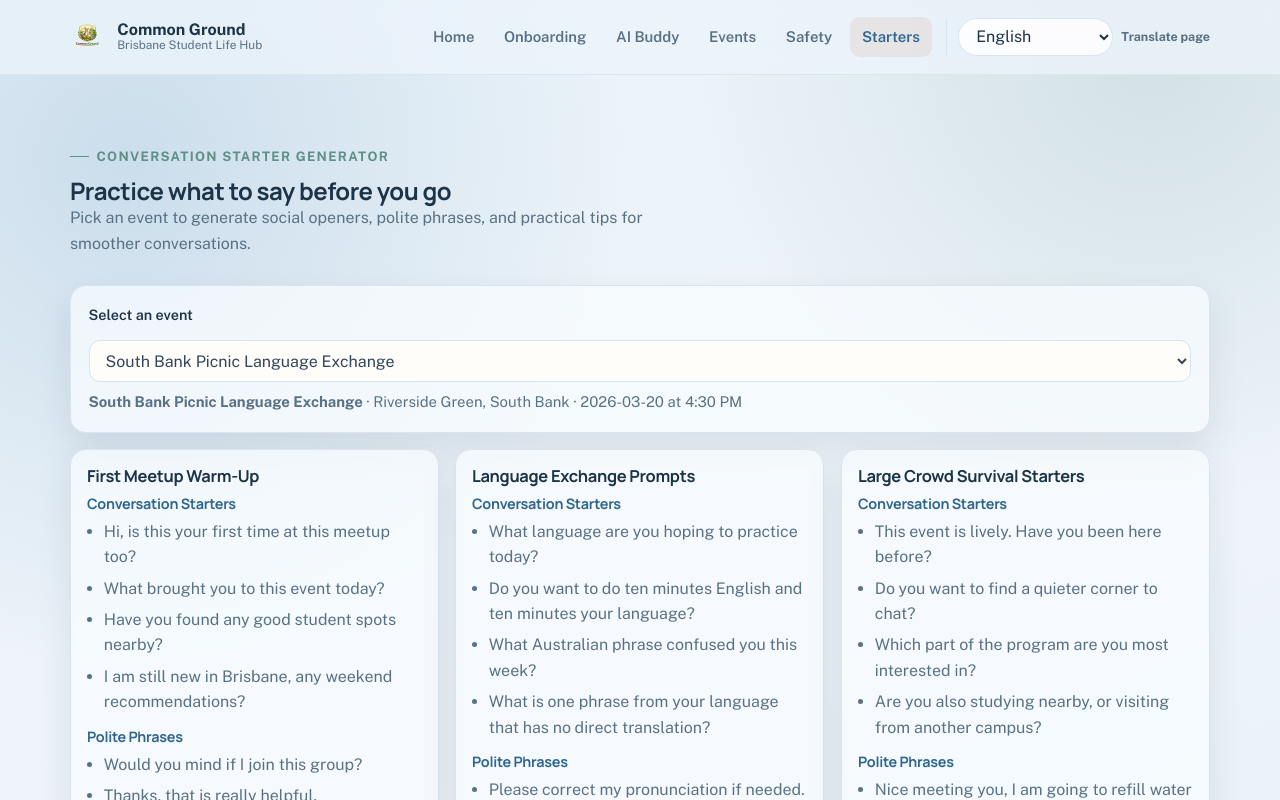
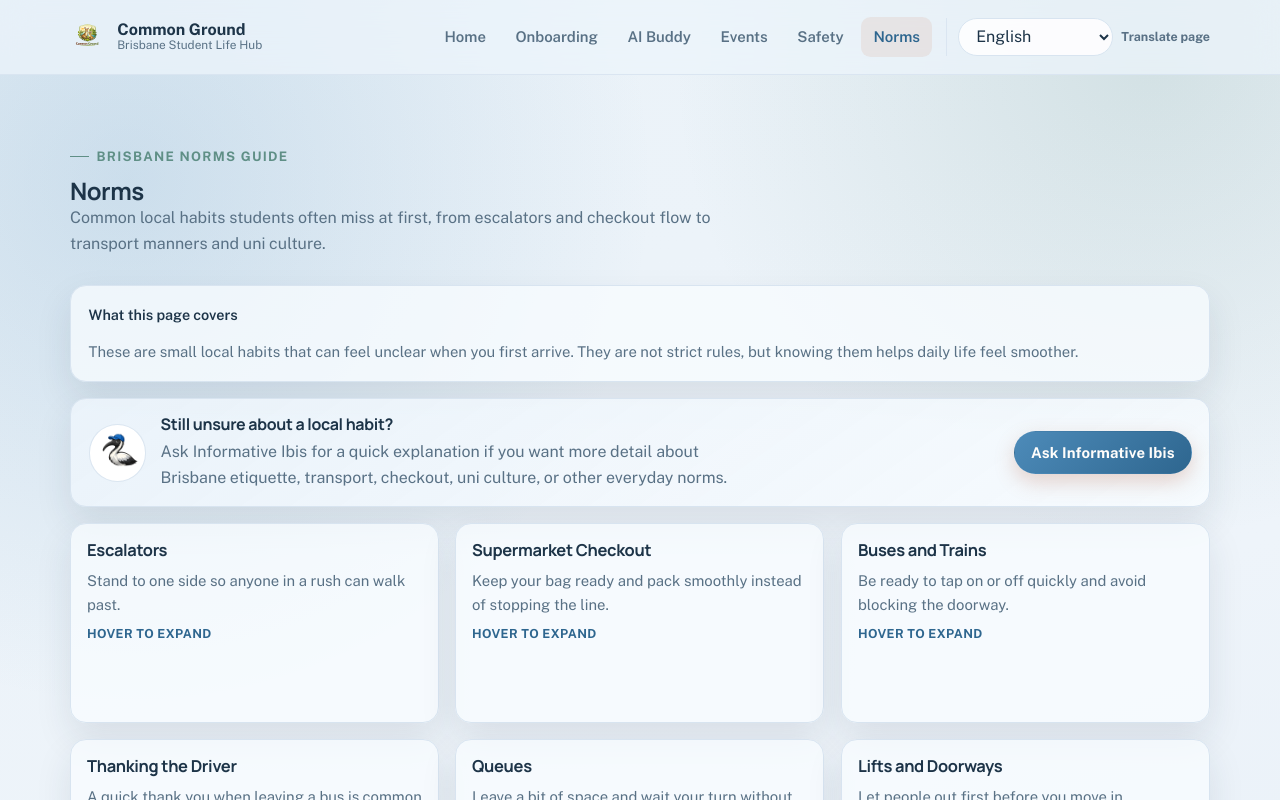
Before and after one commit to davinawuy/HackAIthon, a React (Vite) app: page /starters in a window 1280 px wide. Shown: the top 800 px of the page. Built offline with nearby package versions, Linux system fonts and the light colour scheme.

Commit message:
feat: faq display / norm display

```diff
--- a/src/components/Navbar.jsx
+++ b/src/components/Navbar.jsx
@@ -9,7 +9,7 @@ const navItems = [
   { label: 'AI Buddy', to: '/chat' },
   { label: 'Events', to: '/events' },
   { label: 'Safety', to: '/safety' },
-  { label: 'Starters', to: '/starters' },
+  { label: 'Norms', to: '/starters' },
 ]
 
 export function Navbar() {
--- a/src/components/StarterCard.jsx
+++ b/src/components/StarterCard.jsx
@@ -1,39 +1,50 @@
 import { useCursorTilt } from '../hooks/useCursorTilt'
 
-export function StarterCard({ title, starters, politePhrases, socialTips }) {
+export function StarterCard({
+  title,
+  summary,
+  sections,
+  expanded = false,
+  onExpand,
+  onCollapse,
+}) {
   const motion = useCursorTilt()
 
   return (
     <article
-      className="starter-card motion-surface"
+      className={`starter-card motion-surface ${expanded ? 'is-expanded' : ''}`.trim()}
       onMouseMove={motion.onMouseMove}
-      onMouseLeave={motion.onMouseLeave}
-      onFocus={motion.onFocus}
-      onBlur={motion.onBlur}
+      onMouseLeave={(event) => {
+        motion.onMouseLeave(event)
+        onCollapse?.()
+      }}
+      onMouseEnter={onExpand}
+      onFocus={(event) => {
+        motion.onFocus(event)
+        onExpand?.()
+      }}
+      onBlur={(event) => {
+        motion.onBlur(event)
+        onCollapse?.()
+      }}
       tabIndex={0}
     >
       <h3>{title}</h3>
+      <p className="starter-summary">{summary}</p>
+      <p className="starter-hint">Hover to expand</p>
 
-      <h4>Conversation Starters</h4>
-      <ul>
-        {starters.map((line) => (
-          <li key={line}>{line}</li>
+      <div className="starter-details">
+        {sections.map((section) => (
+          <div key={`${title}-${section.heading}`} className="starter-section">
+            <h4>{section.heading}</h4>
+            <ul>
+              {section.items.map((line) => (
+                <li key={line}>{line}</li>
+              ))}
+            </ul>
+          </div>
         ))}
-      </ul>
-
-      <h4>Polite Phrases</h4>
-      <ul>
-        {politePhrases.map((line) => (
-          <li key={line}>{line}</li>
-        ))}
-      </ul>
-
-      <h4>Social Tips</h4>
-      <ul>
-        {socialTips.map((line) => (
-          <li key={line}>{line}</li>
-        ))}
-      </ul>
+      </div>
     </article>
   )
 }
--- a/src/data/starterSets.js
+++ b/src/data/starterSets.js
@@ -1,170 +1,218 @@
 export const starterSets = [
   {
-    id: 'st-001',
-    title: 'First Meetup Warm-Up',
-    matchType: 'social meetup',
-    matchTags: ['newcomer friendly', 'small group'],
-    starters: [
-      'Hi, is this your first time at this meetup too?',
-      'What brought you to this event today?',
-      'Have you found any good student spots nearby?',
-      'I am still new in Brisbane, any weekend recommendations?',
+    id: 'norm-001',
+    title: 'Escalators',
+    summary: 'Stand to one side so anyone in a rush can walk past.',
+    sections: [
+      {
+        heading: 'What Locals Expect',
+        items: [
+          'Stand on one side if you are staying still.',
+          'Leave the other side clear for people walking past.',
         ],
-    politePhrases: ['Would you mind if I join this group?', 'Thanks, that is really helpful.'],
-    socialTips: ['Start with one person, then widen the circle.', 'Smile and keep your first question simple.'],
       },
       {
-    id: 'st-002',
-    title: 'Food Event Starters',
-    matchType: 'market',
-    matchTags: ['free food'],
-    starters: [
-      'That looks great, have you tried this stall before?',
-      'Do you have a favourite affordable food place in Brisbane?',
-      'I am collecting picnic ideas, what should I try?',
-      'Is there a market you recommend for fresh produce?',
+        heading: 'Why It Matters',
+        items: [
+          'Busy stations and shopping centres move quickly during peak hours.',
+          'Blocking the full escalator feels inconsiderate to commuters behind you.',
         ],
-    politePhrases: ['Could I ask what you ordered?', 'I appreciate the suggestion, thank you.'],
-    socialTips: ['Comment on shared context like food or queue.', 'Offer to swap recommendations to keep it mutual.'],
       },
       {
-    id: 'st-003',
-    title: 'Sports Session Openers',
-    matchType: 'sports',
-    matchTags: ['beginner friendly'],
-    starters: [
-      'I am still learning the rules, is this drill beginner friendly?',
-      'Do you usually play here or at another campus?',
-      'Would you like to pair up for warm-up?',
-      'Any tips for first-timers joining social sports in Brisbane?',
+        heading: 'Easy Rule',
+        items: [
+          'If you are not walking, keep left and hold your bag close.',
         ],
-    politePhrases: ['Thanks for helping me get started.', 'Please let me know if I am doing this correctly.'],
-    socialTips: ['Ask for one small tip, people enjoy helping.', 'Use names after introductions to build rapport.'],
+      },
+    ],
   },
   {
-    id: 'st-004',
-    title: 'Career Networking Icebreakers',
-    matchType: 'career',
-    matchTags: ['career'],
-    starters: [
-      'Hi, what are you studying and what role interests you most?',
-      'Have you discovered any internship programs worth applying for?',
-      'What is one networking tip that worked for you in Australia?',
-      'Would you like to exchange LinkedIn profiles?',
+    id: 'norm-002',
+    title: 'Supermarket Checkout',
+    summary: 'Keep your bag ready and pack smoothly instead of stopping the line.',
+    sections: [
+      {
+        heading: 'What Locals Expect',
+        items: [
+          'Have your bags open and ready before scanning starts.',
+          'Pack as items come through instead of reorganising everything mid-line.',
         ],
-    politePhrases: ['It was great meeting you.', 'Would it be okay if I connect with you online?'],
-    socialTips: ['Keep your intro under 20 seconds.', 'Ask one question before talking about yourself.'],
       },
       {
-    id: 'st-005',
-    title: 'Study Group Connectors',
-    matchType: 'study',
-    matchTags: ['quiet zone'],
-    starters: [
-      'Which subject are you focusing on today?',
-      'Do you want to do a short 25-minute study sprint together?',
-      'Have you found a good exam prep strategy this semester?',
-      'Would you like to share notes after this session?',
+        heading: 'Why It Matters',
+        items: [
+          'Checkout lines move fast, especially at self-checkout.',
+          'Repeatedly lifting bags in and out of the trolley slows everyone behind you.',
         ],
-    politePhrases: ['No pressure if you prefer to study solo.', 'Thanks for sharing your approach.'],
-    socialTips: ['Respect quiet zones and keep voice low.', 'Suggest a clear mini-plan to reduce awkwardness.'],
       },
       {
-    id: 'st-006',
-    title: 'Volunteering Team Talk',
-    matchType: 'volunteering',
-    matchTags: ['public space'],
-    starters: [
-      'How did you hear about this volunteering event?',
-      'Do you join community projects often?',
-      'What is your favourite thing about living in Brisbane so far?',
-      'Would you like to team up for the next task?',
+        heading: 'Easy Rule',
+        items: [
+          'Place your bag where you can pack directly as each item is scanned.',
         ],
-    politePhrases: ['Happy to help wherever needed.', 'Let me know if I can support your section.'],
-    socialTips: ['Compliment teamwork and contribution.', 'Offer practical help to build connection quickly.'],
+      },
+    ],
   },
   {
-    id: 'st-007',
-    title: 'Arts and Culture Chats',
-    matchType: 'arts & culture',
-    matchTags: ['family friendly'],
-    starters: [
-      'Which part of this exhibition or performance stood out to you?',
-      'Do you know other cultural events around South Brisbane?',
-      'I am exploring local art spaces, any favourites?',
-      'Would you like to walk through the next section together?',
+    id: 'norm-003',
+    title: 'Buses and Trains',
+    summary: 'Be ready to tap on or off quickly and avoid blocking the doorway.',
+    sections: [
+      {
+        heading: 'What Locals Expect',
+        items: [
+          'Have your card or phone ready before you reach the reader.',
+          'Move away from the door once you are on board.',
         ],
-    politePhrases: ['That is a thoughtful perspective.', 'Thanks for sharing your view.'],
-    socialTips: ['React to something visible around you.', 'Use curiosity, not debate, for first conversations.'],
       },
       {
-    id: 'st-008',
-    title: 'Language Exchange Prompts',
-    matchType: 'social meetup',
-    matchTags: ['english practice'],
-    starters: [
-      'What language are you hoping to practice today?',
-      'Do you want to do ten minutes English and ten minutes your language?',
-      'What Australian phrase confused you this week?',
-      'What is one phrase from your language that has no direct translation?',
+        heading: 'Why It Matters',
+        items: [
+          'People behind you are usually trying to keep the line moving.',
+          'Stopping in the doorway creates a bottleneck immediately.',
         ],
-    politePhrases: ['Please correct my pronunciation if needed.', 'I really appreciate your patience.'],
-    socialTips: ['Keep exchanges balanced so both people practice.', 'Repeat new words in a sentence to remember them.'],
       },
       {
-    id: 'st-009',
-    title: 'Family-Friendly Event Openers',
-    matchType: 'social meetup',
-    matchTags: ['family friendly'],
-    starters: [
-      'Have you found any good family-friendly spots in Brisbane?',
-      'Do you know activities for weekends with kids?',
-      'Which suburb feels most convenient for family life?',
-      'Would you like to share school or childcare tips?',
+        heading: 'Easy Rule',
+        items: [
+          'Prepare your tap before the gate or bus step, not after.',
         ],
-    politePhrases: ['That is really useful, thank you for sharing.', 'Hope your family settles in smoothly.'],
-    socialTips: ['Respect personal boundaries around family topics.', 'Share one practical tip before asking another question.'],
+      },
+    ],
   },
   {
-    id: 'st-010',
-    title: 'Small Group Confidence Pack',
-    matchType: 'workshop',
-    matchTags: ['small group'],
-    starters: [
-      'Hi, I am new here. Mind if I sit with this group?',
-      'What made you choose this workshop?',
-      'Have you tried any similar events before?',
-      'Would you like to exchange tips after the session?',
+    id: 'norm-004',
+    title: 'Thanking the Driver',
+    summary: 'A quick thank you when leaving a bus is common and polite.',
+    sections: [
+      {
+        heading: 'What Locals Expect',
+        items: [
+          'Many students say “thanks” or “thank you” as they get off.',
+          'It is more common on buses than on trains.',
         ],
-    politePhrases: ['Thanks for making this easy to join.', 'I appreciate your warm welcome.'],
-    socialTips: ['Introduce yourself once, then ask a question.', 'Use names naturally to make conversations feel personal.'],
       },
       {
-    id: 'st-011',
-    title: 'Large Crowd Survival Starters',
-    matchType: 'social meetup',
-    matchTags: ['student led'],
-    starters: [
-      'This event is lively. Have you been here before?',
-      'Do you want to find a quieter corner to chat?',
-      'Which part of the program are you most interested in?',
-      'Are you also studying nearby, or visiting from another campus?',
+        heading: 'Why It Matters',
+        items: [
+          'It is a small social norm that signals courtesy.',
+          'You do not need a full conversation, just a quick acknowledgment.',
         ],
-    politePhrases: ['Nice meeting you, I am going to refill water and come back.', 'Would it help if we joined that group together?'],
-    socialTips: ['Stand near edges if big crowds feel intense.', 'Set a time limit so you stay in control.'],
       },
       {
-    id: 'st-012',
-    title: 'General Friendly Openers',
-    matchType: 'all',
-    matchTags: [],
-    starters: [
-      'Hi, I am new to this community. How has your experience been?',
-      'What is one thing you wish you knew in your first semester?',
-      'Do you have a favourite quiet place to study around the city?',
-      'Would you recommend any newcomer-friendly clubs?',
+        heading: 'Easy Rule',
+        items: [
+          'If you leave near the front or the driver can hear you, a quick thanks is enough.',
         ],
-    politePhrases: ['Thanks, that gives me confidence.', 'It was great chatting with you.'],
-    socialTips: ['Keep your first interaction brief and positive.', 'Follow up with a simple, practical question.'],
+      },
+    ],
+  },
+  {
+    id: 'norm-005',
+    title: 'Queues',
+    summary: 'Leave a bit of space and wait your turn without crowding people.',
+    sections: [
+      {
+        heading: 'What Locals Expect',
+        items: [
+          'Stand in a clear line and keep a small gap from the person ahead.',
+          'Do not drift sideways as if you are making a second line.',
+        ],
+      },
+      {
+        heading: 'Why It Matters',
+        items: [
+          'Personal space matters more than some newcomers expect.',
+          'Standing too close can feel pushy, even if you do not mean it that way.',
+        ],
+      },
+      {
+        heading: 'Easy Rule',
+        items: [
+          'Stay roughly one small step behind the next person unless the line moves.',
+        ],
+      },
+    ],
+  },
+  {
+    id: 'norm-006',
+    title: 'Lifts and Doorways',
+    summary: 'Let people out first before you move in.',
+    sections: [
+      {
+        heading: 'What Locals Expect',
+        items: [
+          'Pause at the side of the lift or doorway so others can exit first.',
+          'Enter only after the path is clear.',
+        ],
+      },
+      {
+        heading: 'Why It Matters',
+        items: [
+          'This keeps movement smooth in campus buildings and shopping centres.',
+          'Trying to enter before people exit feels abrupt and inefficient.',
+        ],
+      },
+      {
+        heading: 'Easy Rule',
+        items: [
+          'Out first, then in.',
+        ],
+      },
+    ],
+  },
+  {
+    id: 'norm-007',
+    title: 'Uni Names and Emails',
+    summary: 'Australian university culture is usually friendly, but start slightly formal if unsure.',
+    sections: [
+      {
+        heading: 'What Locals Expect',
+        items: [
+          'Many tutors and lecturers are fine with first names.',
+          'Email tone is often polite but less formal than in some countries.',
+        ],
+      },
+      {
+        heading: 'Why It Matters',
+        items: [
+          'Overly formal language is not offensive, but it can sound distant.',
+          'Starting too casually before you know the norm can also feel off.',
+        ],
+      },
+      {
+        heading: 'Easy Rule',
+        items: [
+          'Start with “Hi Dr...” or “Hi Professor...” and follow how they sign off.',
+        ],
+      },
+    ],
+  },
+  {
+    id: 'norm-008',
+    title: 'Small Social Phrases',
+    summary: 'Short phrases like “no worries” and “all good” are often just friendly reassurance.',
+    sections: [
+      {
+        heading: 'What Locals Expect',
+        items: [
+          '“No worries” often means it is fine or you are welcome.',
+          '“All good” usually means there is no problem.',
+        ],
+      },
+      {
+        heading: 'Why It Matters',
+        items: [
+          'These phrases are relaxed and common in daily Brisbane conversation.',
+          'They usually sound warmer than literal translations suggest.',
+        ],
+      },
+      {
+        heading: 'Easy Rule',
+        items: [
+          'Treat them as calm, friendly responses rather than deep statements.',
+        ],
+      },
+    ],
   },
 ]
--- a/src/pages/StartersPage.jsx
+++ b/src/pages/StartersPage.jsx
@@ -1,99 +1,63 @@
-import { useMemo, useState } from 'react'
+import { useState } from 'react'
+import { aiLogoUrl } from '../assets/branding'
+import { Button } from '../components/Button'
 import { SectionTitle } from '../components/SectionTitle'
 import { StarterCard } from '../components/StarterCard'
-import { events } from '../data/events'
 import { starterSets } from '../data/starterSets'
 
-function matchStarterSets(event) {
-  return starterSets
-    .map((set) => {
-      let score = 0
-
-      if (set.matchType === 'all') {
-        score += 1
-      }
-
-      if (set.matchType === event.type) {
-        score += 3
-      }
-
-      if (set.matchTags.length === 0) {
-        score += 1
-      }
-
-      const tagMatches = set.matchTags.filter((tag) => event.tags.includes(tag)).length
-      score += tagMatches * 2
-
-      return {
-        set,
-        score,
-      }
-    })
-    .filter((item) => item.score > 0)
-    .sort((a, b) => b.score - a.score)
-    .map((item) => item.set)
-}
-
 export function StartersPage() {
-  const [selectedEventId, setSelectedEventId] = useState(events[0].id)
-
-  const selectedEvent = useMemo(
-    () => events.find((item) => item.id === selectedEventId) || events[0],
-    [selectedEventId],
-  )
-
-  const matchedSets = useMemo(
-    () => matchStarterSets(selectedEvent).slice(0, 3),
-    [selectedEvent],
-  )
+  const [expandedCardId, setExpandedCardId] = useState(null)
 
   return (
     <section className="container page-section">
       <SectionTitle
-        eyebrow="Conversation Starter Generator"
-        title="Practice what to say before you go"
-        description="Pick an event to generate social openers, polite phrases, and practical tips for smoother conversations."
+        eyebrow="Brisbane Norms Guide"
+        title="Norms"
+        description="Common local habits students often miss at first, from escalators and checkout flow to transport manners and uni culture."
         level="h1"
       />
 
       <article className="starter-selector">
-        <label htmlFor="event-picker">Select an event</label>
-        <select
-          id="event-picker"
-          value={selectedEventId}
-          onChange={(event) => setSelectedEventId(event.target.value)}
-        >
-          {events.map((item) => (
-            <option key={item.id} value={item.id}>
-              {item.title}
-            </option>
-          ))}
-        </select>
-
+        <label>What this page covers</label>
         <p>
-          <strong>{selectedEvent.title}</strong> · {selectedEvent.location} ·{' '}
-          {selectedEvent.date} at {selectedEvent.time}
+          These are small local habits that can feel unclear when you first arrive.
+          They are not strict rules, but knowing them helps daily life feel smoother.
         </p>
       </article>
 
-      {matchedSets.length > 0 ? (
+      <article className="norms-chat-callout">
+        <div className="norms-chat-copy">
+          <img src={aiLogoUrl} alt="Informative Ibis" className="norms-chat-avatar" />
+          <div>
+            <h3>Still unsure about a local habit?</h3>
+            <p>
+              Ask Informative Ibis for a quick explanation if you want more detail
+              about Brisbane etiquette, transport, checkout, uni culture, or other
+              everyday norms.
+            </p>
+          </div>
+        </div>
+
+        <Button to="/chat" variant="primary" size="sm">
+          Ask Informative Ibis
+        </Button>
+      </article>
+
       <div className="starter-grid">
-          {matchedSets.map((set) => (
+        {starterSets.map((set) => (
           <StarterCard
             key={set.id}
             title={set.title}
-              starters={set.starters}
-              politePhrases={set.politePhrases}
-              socialTips={set.socialTips}
+            summary={set.summary}
+            sections={set.sections}
+            expanded={expandedCardId === set.id}
+            onExpand={() => setExpandedCardId(set.id)}
+            onCollapse={() =>
+              setExpandedCardId((current) => (current === set.id ? null : current))
+            }
           />
         ))}
       </div>
-      ) : (
-        <article className="empty-state">
-          <h3>No tailored starter pack found</h3>
-          <p>Try another event to generate targeted conversation prompts.</p>
-        </article>
-      )}
     </section>
   )
 }
--- a/src/styles/index.css
+++ b/src/styles/index.css
@@ -1401,8 +1401,48 @@ main {
   font-size: 0.93rem;
 }
 
+.norms-chat-callout {
+  margin-top: 1rem;
+  display: flex;
+  align-items: center;
+  justify-content: space-between;
+  gap: 1rem;
+  border: 1px solid var(--border);
+  border-radius: var(--radius-lg);
+  background: linear-gradient(145deg, rgba(236, 244, 251, 0.92), rgba(248, 252, 255, 0.82));
+  box-shadow: var(--shadow-soft);
+  padding: 1rem 1.1rem;
+}
+
+.norms-chat-copy {
+  display: flex;
+  align-items: center;
+  gap: 0.9rem;
+}
+
+.norms-chat-avatar {
+  width: 3.6rem;
+  height: 3.6rem;
+  border-radius: 999px;
+  object-fit: cover;
+  flex-shrink: 0;
+  border: 1px solid rgba(216, 228, 240, 0.92);
+  background: #fff;
+}
+
+.norms-chat-callout h3 {
+  font-size: 1rem;
+  margin-bottom: 0.28rem;
+}
+
+.norms-chat-callout p {
+  color: var(--text-muted);
+  max-width: 58ch;
+}
+
 .starter-grid {
   margin-top: 1rem;
+  align-items: start;
   grid-template-columns: repeat(3, minmax(0, 1fr));
 }
 
@@ -1412,11 +1452,50 @@ main {
   background: var(--surface-glass);
   box-shadow: var(--shadow-soft);
   padding: 1rem;
+  min-height: 12.5rem;
 }
 
 .starter-card h3 {
   font-size: 1.03rem;
   margin-bottom: 0.55rem;
+}
+
+.starter-summary {
+  margin-bottom: 0.45rem;
+  color: var(--text-muted);
+  font-size: 0.93rem;
+}
+
+.starter-hint {
+  color: var(--primary-deep);
+  font-size: 0.78rem;
+  font-weight: 700;
+  letter-spacing: 0.03em;
+  text-transform: uppercase;
+}
+
+.starter-details {
+  max-height: 0;
+  opacity: 0;
+  overflow: hidden;
+  transform: translateY(0.35rem);
+  transition: max-height 260ms var(--ease-smooth), opacity 180ms ease,
+    transform 220ms var(--ease-smooth), margin-top 220ms var(--ease-smooth);
+}
+
+.starter-card.is-expanded .starter-details {
+  max-height: 30rem;
+  opacity: 1;
+  margin-top: 0.85rem;
+  transform: translateY(0);
+}
+
+.starter-card.is-expanded .starter-hint {
+  color: var(--accent-green);
+}
+
+.starter-section + .starter-section {
+  margin-top: 0.7rem;
 }
 
 .starter-card h4 {
@@ -1627,6 +1706,12 @@ main {
     flex-direction: column;
   }
 
+  .norms-chat-callout,
+  .norms-chat-copy {
+    align-items: flex-start;
+    flex-direction: column;
+  }
+
   .comfort-meter {
     width: 100%;
     flex-basis: auto;
```
Also changed, not shown: 1 other file (tests, documents, lock files or other folders). Lines whose indentation alone changed are shown as unchanged.
